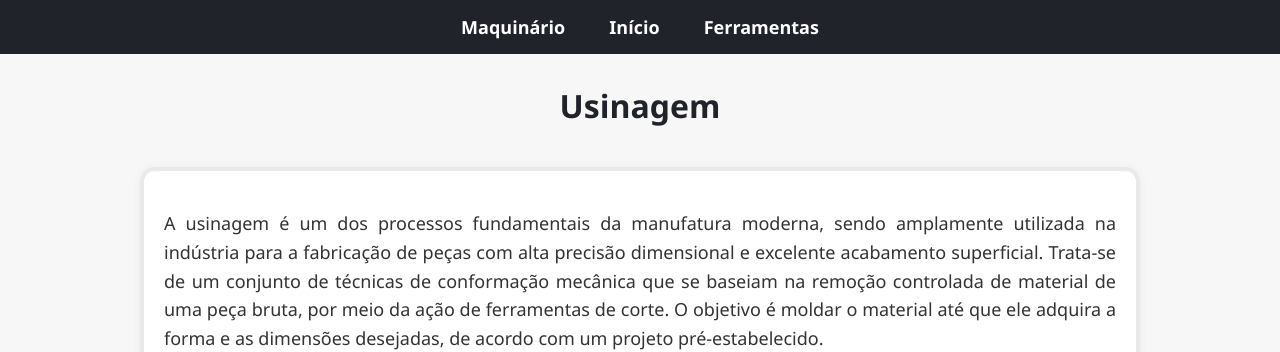
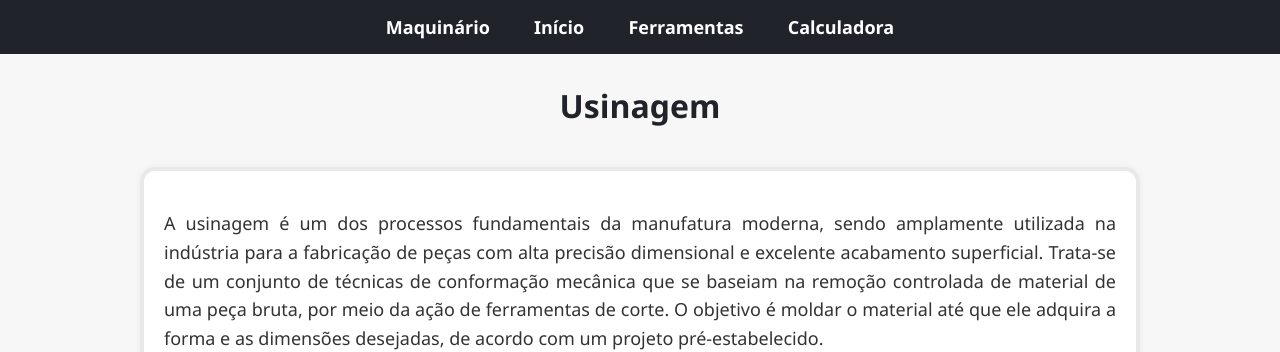
Before and after one commit to Lucas-Oliveira-Araujo/smart, a plain HTML site: page index.html in a window 1280 px wide. Shown: the top 352 px of the page. Drawn offline with Linux system fonts and the light colour scheme.

Commit message:
Update index.html

```diff
--- a/index.html
+++ b/index.html
@@ -86,6 +86,7 @@
         <li><a href="maquinario.html">Maquinário</a></li>
         <li><a href="index.html">Início</a></li>
         <li><a href="ferramentas.html">Ferramentas</a></li>
+        <li><a href="Caculadoras.html">Calculadora</a></li>
       </ul>
     </nav>
   </header>
```
